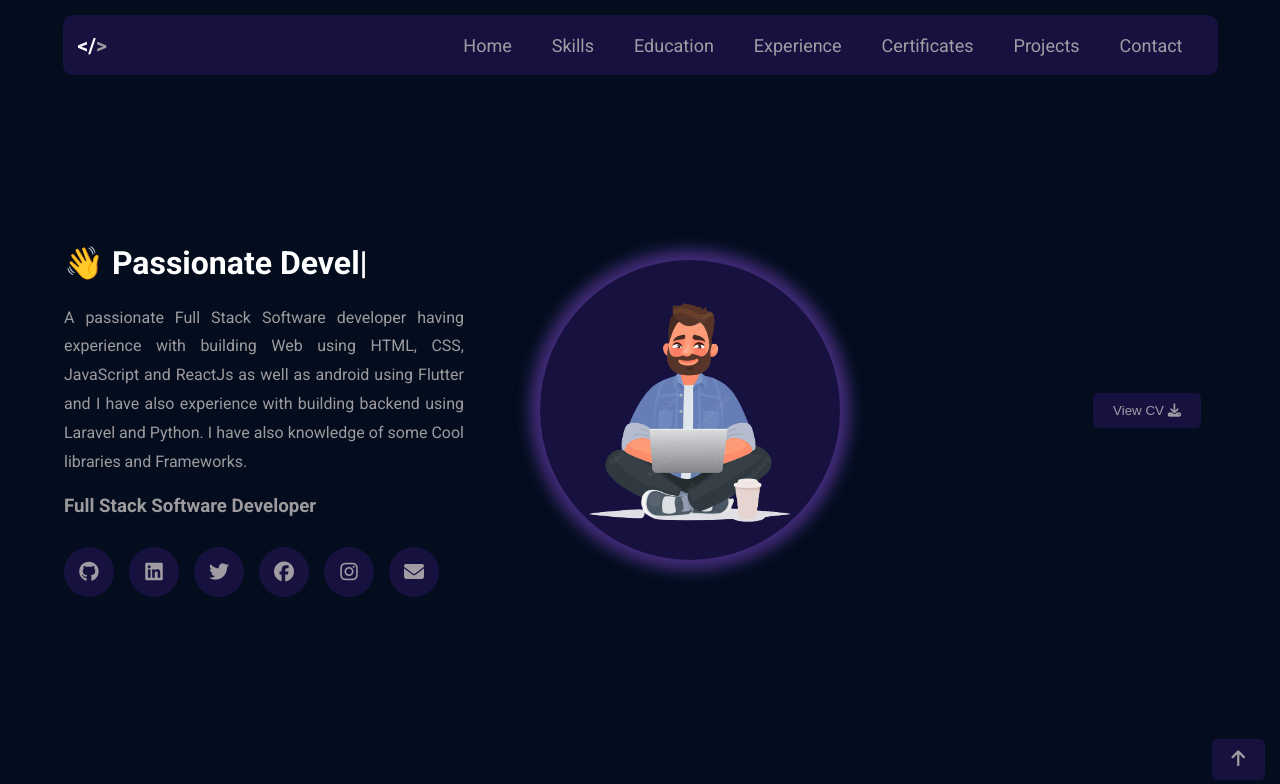
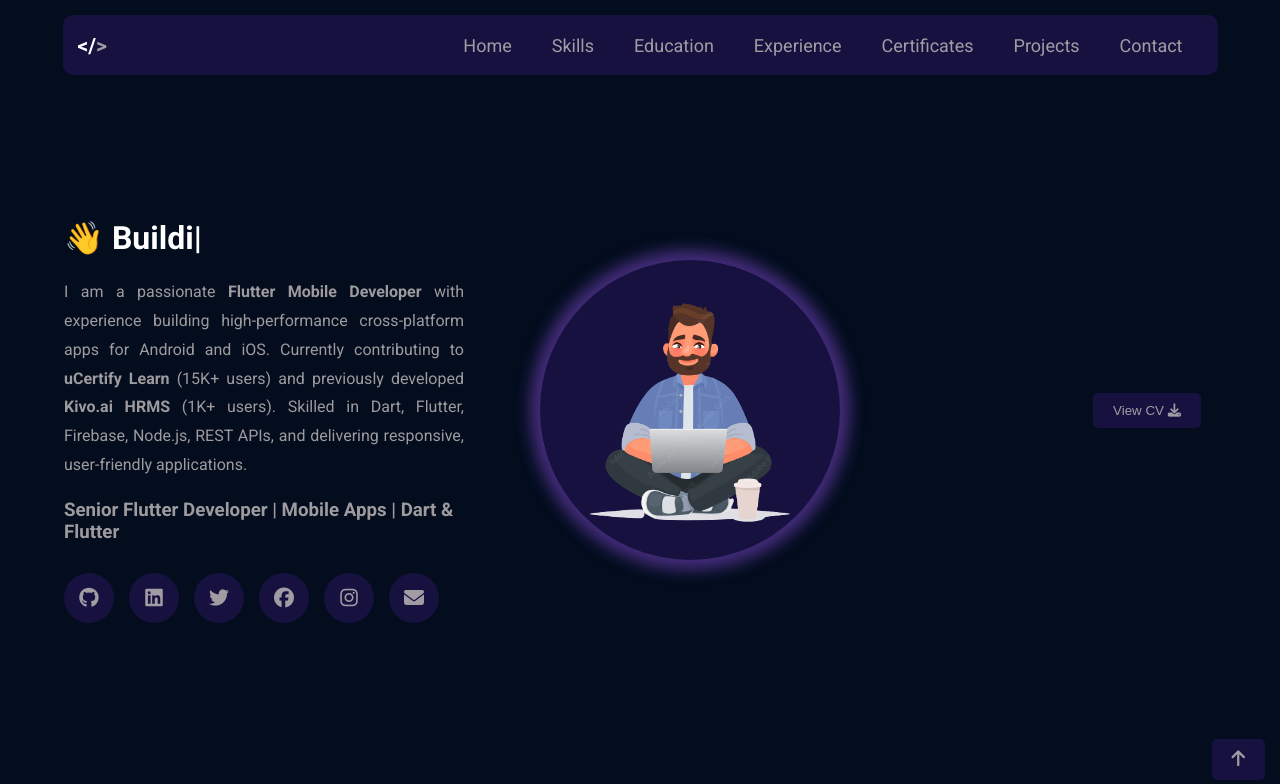
Before and after one commit to alokmaurya281/portfolio-new, a React (Create React App) app: page / in a window 1280 px wide. Shown: the top 784 px of the page. Built offline with nearby package versions, Linux system fonts and the light colour scheme.

Commit message:
resume and hero

```diff
--- a/src/components/Hero.js
+++ b/src/components/Hero.js
@@ -8,45 +8,46 @@ export default function Hero() {
       <div className="hero-left-side">
         <h1 className="white-color">&#128075; <TypeAnimation
           sequence={[
-        // Same substring at the start will only be typed out once, initially
-        'Hi I\'m Alok Maurya',
-        1000, // wait 1s before replacing "Mice" with "Hamsters"
-        'Full Stack Developer',
+            "Hi, I'm Alok Maurya",
             1000,
-        'Passionate Developer',
+            "Senior Flutter Developer",
             1000,
-
+            "Building Android & iOS Apps",
+            1000
           ]}
           wrapper="span"
           speed={50}
           style={{ fontSize: '1em', display: 'inline-block' }}
           repeat={Infinity}
         /></h1>
+
         <p className="para-color">
-            A passionate Full Stack Software developer having experience with
-            building Web using HTML, CSS, JavaScript and ReactJs as well as
-            android using Flutter and I have also experience with building backend
-            using Laravel and Python. I have also knowledge of some Cool libraries
-            and Frameworks.
+          I am a passionate <strong>Flutter Mobile Developer</strong> with experience building high-performance cross-platform apps for Android and iOS. Currently contributing to <strong>uCertify Learn</strong> (15K+ users) and previously developed <strong>Kivo.ai HRMS</strong> (1K+ users). Skilled in Dart, Flutter, Firebase, Node.js, REST APIs, and delivering responsive, user-friendly applications.
         </p>
-            <h3 className="para-color">Full Stack Software Developer</h3>
+
+        <h3 className="para-color">Senior Flutter Developer | Mobile Apps | Dart & Flutter</h3>
+
         <div className="social-links">
           <SocialLink link="https://github.com/alokmaurya281" icon="fa-brands fa-github" />
           <SocialLink link="https://www.linkedin.com/in/alok-maurya-1437481b3/" icon="fa-brands fa-linkedin" />
           <SocialLink link="https://www.twitter.com/its_alok__m" icon="fa-brands fa-twitter" />
           <SocialLink link="https://www.facebook.com/its_alok__m" icon="fa-brands fa-facebook" />
           <SocialLink link="https://www.instagram.com/its_alok__m" icon="fa-brands fa-instagram" />
-                <SocialLink link="mailto:snmaurya10275@gmail.com" icon="fa-solid fa-envelope"></SocialLink>
+          <SocialLink link="mailto:snmaurya10275@gmail.com" icon="fa-solid fa-envelope" />
         </div>
       </div>
+
       <div className="hero-middle">
-        <img src="assets/images/hero-image.png" alt="" />
-      </div>
-      <div className="hero-right-side">
-        <a href="assets/documents/resume.pdf" target="_blank"><button className="button-btn">View CV <i className="fa-solid fa-download"></i></button></a>
+        <img src="assets/images/hero-image.png" alt="Alok Maurya - Flutter Developer" />
       </div>
 
-
+      <div className="hero-right-side">
+        <a href="assets/documents/resume.pdf" target="_blank" rel="noopener noreferrer">
+          <button className="button-btn">
+            View CV <i className="fa-solid fa-download"></i>
+          </button>
+        </a>
+      </div>
     </div>
   );
 }
```
Also changed, not shown: 2 other files (tests, documents, lock files or other folders). Lines whose indentation alone changed are shown as unchanged.
